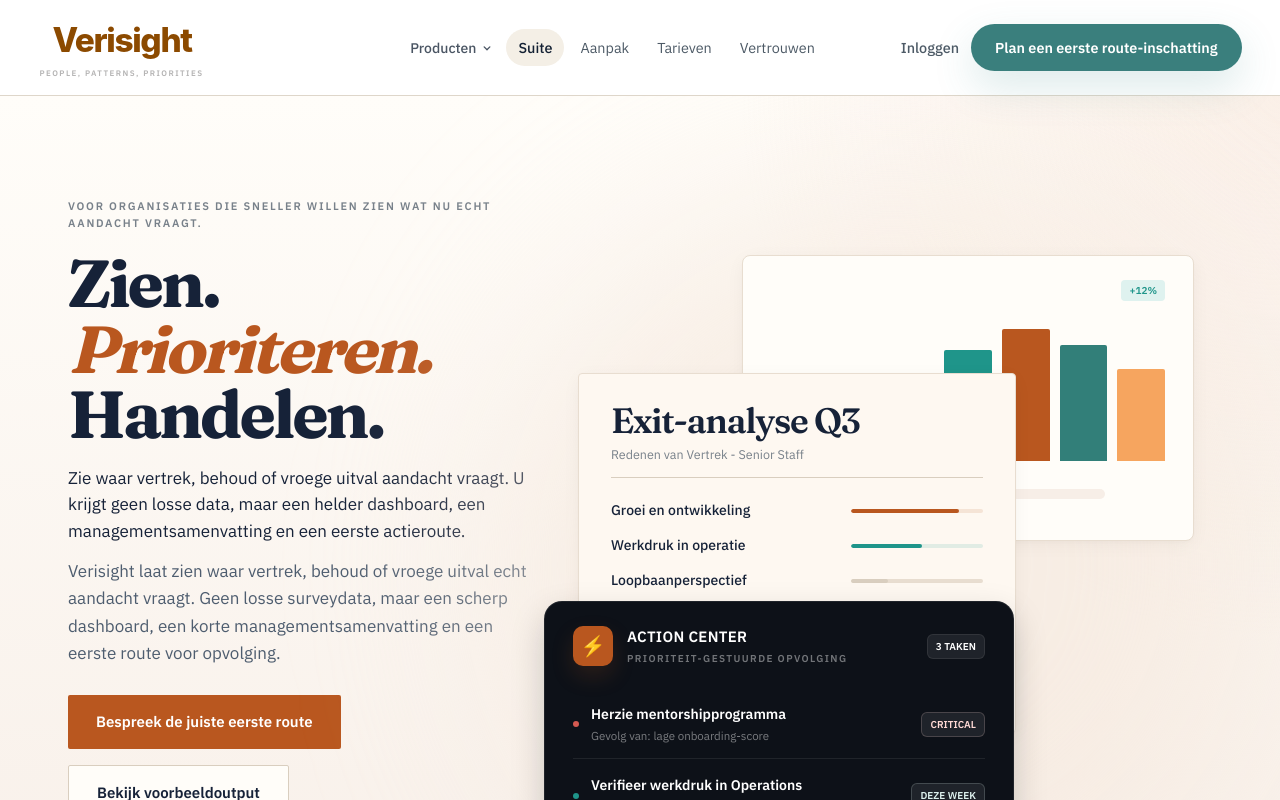
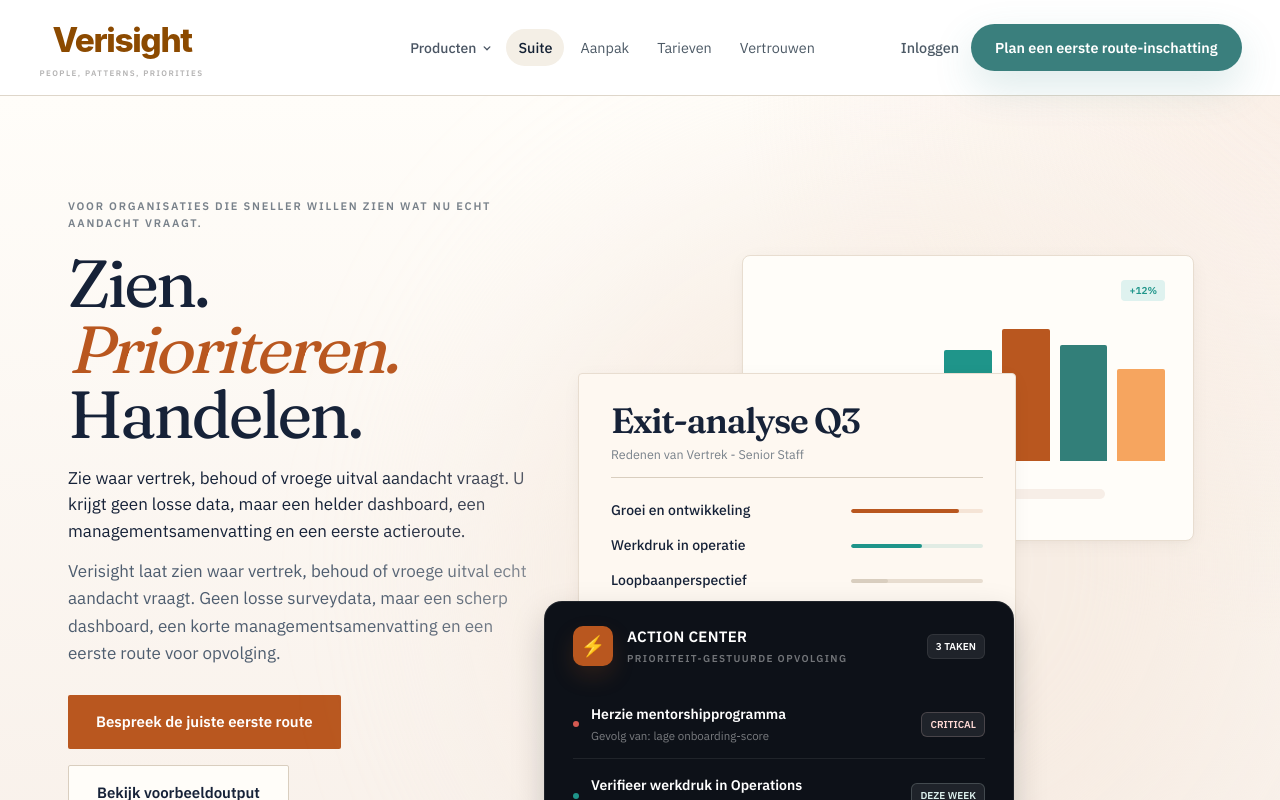
Before and after one commit to larshengel08-lang/VerisightSaaS, a Next.js app in the folder frontend/: page / in a window 1280 px wide. Shown: the top 800 px of the page. Built offline with nearby package versions, Linux system fonts and the light colour scheme.

Commit message:
Align homepage hero typography

```diff
--- a/frontend/components/marketing/home-page-content.tsx
+++ b/frontend/components/marketing/home-page-content.tsx
@@ -306,7 +306,7 @@ function HeroSection() {
                   color: SURFACE.ink,
                   fontFamily: displayFont,
                   fontSize: 'clamp(3.4rem, 5.2vw, 5.9rem)',
-                  fontWeight: 700,
+                  fontWeight: 400,
                   letterSpacing: '-0.045em',
                   lineHeight: 0.98,
                   marginBottom: 0,
@@ -314,7 +314,7 @@ function HeroSection() {
               >
                 Zien.
                 <br />
-                <span style={{ color: SURFACE.amber, fontStyle: 'italic' }}>Prioriteren.</span>
+                <span style={{ color: SURFACE.amber, fontStyle: 'italic', fontWeight: 400 }}>Prioriteren.</span>
                 <br />
                 Handelen.
               </h1>
```
